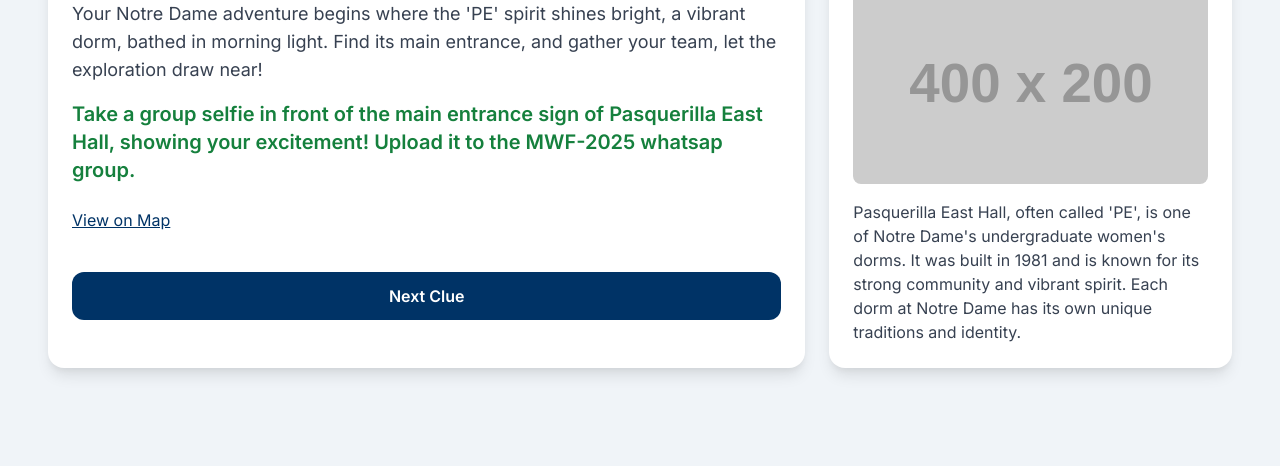
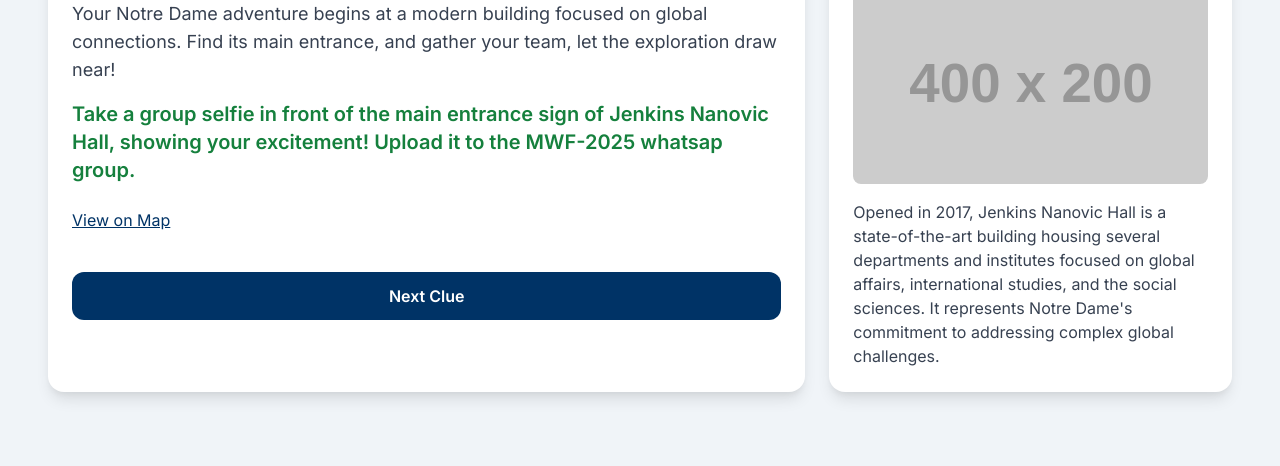
Before and after one commit to Appo226/nd-hunt-guide, a plain HTML site: page index.html in a window 1280 px wide. Shown: the part 334-800 px from the top of the page. Drawn offline with nearby package versions, Linux system fonts and the light colour scheme; placeholder pictures from the web are drawn by us.

Commit message:
Update index.html

```diff
--- a/index.html
+++ b/index.html
@@ -81,7 +81,7 @@
 
         <div id="hunt-content">
             <div class="mb-8">
-                <h2 class="text-xl font-semibold text-gray-800 mb-2">Progress: <span id="progress-text">0/11</span></h2>
+                <h2 class="text-xl font-semibold text-gray-800 mb-2">Progress: <span id="progress-text">0/9</span></h2>
                 <div class="progress-bar">
                     <div id="progress-fill" class="progress-fill"></div>
                 </div>
@@ -115,100 +115,84 @@
     <script>
         // Define all possible locations with their details
         const allLocations = {
-            "Pasquerilla East Hall": {
-                clue: "Your Notre Dame adventure begins where the 'PE' spirit shines bright, a vibrant dorm, bathed in morning light. Find its main entrance, and gather your team, let the exploration draw near!",
-                task: "Take a group selfie in front of the main entrance sign of Pasquerilla East Hall, showing your excitement! Upload it to the MWF-2025 whatsap group.",
-                historyText: "Pasquerilla East Hall, often called 'PE', is one of Notre Dame's undergraduate women's dorms. It was built in 1981 and is known for its strong community and vibrant spirit. Each dorm at Notre Dame has its own unique traditions and identity.",
-                historyImage: "https://placehold.co/400x200/F0F4F8/003366?text=PE", // REPLACE WITH ACTUAL IMAGE
+            "Jenkins Nanovic Hall (Start)": { // Renamed for clarity in route
+                clue: "Your Notre Dame adventure begins at a modern building focused on global connections. Find its main entrance, and gather your team, let the exploration draw near!",
+                task: "Take a group selfie in front of the main entrance sign of Jenkins Nanovic Hall, showing your excitement! Upload it to the MWF-2025 whatsap group.",
+                historyText: "Opened in 2017, Jenkins Nanovic Hall is a state-of-the-art building housing several departments and institutes focused on global affairs, international studies, and the social sciences. It represents Notre Dame's commitment to addressing complex global challenges.",
+                historyImage: "https://placehold.co/400x200/F0F4F8/003366?text=Jenkins+Nanovic+Hall", // REPLACE WITH ACTUAL IMAGE
                 map: "https://www.google.com/maps/dir//Pasquerilla+East+Hall+Sami,+500+Pasquerilla+East+Hall,+Notre+Dame,+IN+46556/data=!4m7!4m6!1m1!4e2!1m2!1m1!1s0x8816d2992b29f9fb:0xe33061ab6a3b23ba!3e0?sa=X&ved=1t:3747&ictx=111" // REPLACE WITH ACTUAL LINK
             },
-            "North Dining Hall": {
-                clue: "From your current spot, head towards the north, where hunger is met, and appetites burst. A grand dining hall, with options so vast, for breakfast or lunch, a memory to last.",
-                task: "Take a photo of your team striking a 'hungry' pose outside the North Dining Hall. Upload it to the MWF-2025 whatsap group.",
-                historyText: "North Dining Hall, built in 1957, was the final building constructed on North Quad and serves as the more modern counterpart to Notre Dame’s older, Gothic-style South Dining Hall (which is much closer to McGlinn, but is unfortunately closed for the summer!). It contains the original wood relief 'The Last Supper', carved by famed sculptor Ivan Mestrovic, on display in the north dining room. It is a meaningful Catholic artwork representing a religious occasion which precedes Easter Sunday, the Catholic Church’s most important holiday.",
-                historyImage: "https://placehold.co/400x200/F0F4F8/003366?text=NDH", // REPLACE WITH ACTUAL IMAGE
-                map: "https://www.google.com/maps/dir//North+Dining+Hall,+Notre+Dame,+IN+46556/data=!4m7!4m6!1m1!4e2!1m2!1m1!1s0x8816d298aa38e83d:0x91f2988a94d13a96!3e0?sa=X&ved=1t:3747&ictx=111" // REPLACE WITH ACTUAL LINK
-            },
             "Coleman-Morse Center": {
-                clue: "Now venture east, past the fields of green, to a vibrant hub, where student life's keen. A center for faith, learning, and fun, the 'CM' invites all, till the day is done.",
+                clue: "From Jenkins Nanovic, venture towards a vibrant hub where student life thrives. A center for faith, learning, and fun, the 'CM' invites all, till the day is done.",
                 task: "Find the main entrance of the Coleman-Morse Center and take a photo of your team showcasing a 'student life' activity (e.g., pretending to study, chat, or grab coffee). Upload it to the MWF-2025 whatsap group.",
                 historyText: "The Coleman-Morse Center is a vital hub for student life and faith formation on campus. It houses Campus Ministry, Campus Recreation, and various student services, providing a welcoming space for community, worship, and engagement.",
                 historyImage: "https://placehold.co/400x200/F0F4F8/003366?text=Coleman-Morse", // REPLACE WITH ACTUAL IMAGE
-                map: "https://www.google.com/maps/dir//Coleman-Morse+Center,+110+Corby+Dr,+Notre+Dame,+IN+46556/data=!4m7!4m6!1m1!4e2!1m2!1m1!1s0x8816d2a0b844260f:0xb181b327f281ec00!3e0?sa=X&ved=1t:3747&ictx=111" // REPLACE WITH ACTUAL LINK
+                map: "https://www.google.com/maps/dir//North+Dining+Hall,+Notre+Dame,+IN+46556/data=!4m7!4m6!1m1!4e2!1m2!1m1!1s0x8816d298aa38e83d:0x91f2988a94d13a96!3e0?sa=X&ved=1t:3747&ictx=111" // REPLACE WITH ACTUAL LINK
             },
             "Grotto of Our Lady of Lourdes": {
-                clue: "From the center's lively hum, seek a sacred place, where candles flicker, and prayers find grace. A peaceful sanctuary, by the lake's soft gleam, a replica of Lourdes, a spiritual dream.",
+                clue: "From the Coleman-Morse Center, seek a sacred place where candles flicker and prayers find grace. A peaceful sanctuary, by the lake's soft gleam, a replica of Lourdes, a spiritual dream.",
                 task: "Take a quiet, respectful photo of your team near the Grotto, perhaps with a lit candle (if safe and permitted) or simply in reflection. Upload it to the MWF-2025 whatsap group.",
                 historyText: "The Grotto of Our Lady of Lourdes is a beloved spiritual landmark on campus, a replica of the original Grotto in Lourdes, France. It's a place of quiet reflection and prayer for students, faculty, and visitors alike, especially popular for candle lighting.",
                 historyImage: "https://placehold.co/400x200/F0F4F8/003366?text=Grotto", // REPLACE WITH ACTUAL IMAGE
-                map: "https://www.google.com/maps/dir//Grotto+of+Our+Lady+of+Lourdes,+Notre+Dame,+IN+46556/data=!4m7!4m6!1m1!4e2!1m2!1m1!1s0x8816d2a1388cc33b:0xcab327e155569f64!3e0?sa=X&ved=1t:3747&ictx=111" // REPLACE WITH ACTUAL LINK
+                map: "https://www.google.com/maps/dir//Coleman-Morse+Center,+110+Corby+Dr,+Notre+Dame,+IN+46556/data=!4m7!4m6!1m1!4e2!1m2!1m1!1s0x8816d2a0b844260f:0xb181b327f281ec00!3e0?sa=X&ved=1t:3747&ictx=111" // REPLACE WITH ACTUAL LINK
             },
             "Basilica of the Sacred Heart": {
                 clue: "Ascend from the Grotto, towards spires so high, a magnificent church, reaching for the sky. With stained glass stories and grandeur profound, a spiritual heart, on hallowed ground.",
                 task: "Capture a team photo outside the Basilica, showcasing its impressive architecture. Upload it to the MWF-2025 whatsap group.",
                 historyText: "The Basilica of the Sacred Heart is the spiritual heart of Notre Dame. Consecrated in 1888, its stunning Gothic Revival architecture, intricate stained glass, and beautiful murals make it a breathtaking place of worship and a campus icon.",
                 historyImage: "https://placehold.co/400x200/F0F4F8/003366?text=Basilica", // REPLACE WITH ACTUAL IMAGE
-                map: "https://www.google.com/maps/dir//Basilica+of+the+Sacred+Heart,+101+Basilica+Dr,+Notre+Dame,+IN+46556/data=!4m7!4m6!1m1!4e2!1m2!1m1!1s0x8816cd4762093aab:0x19056d411e749a72!3e0?sa=X&ved=1t:3747&ictx=111" // REPLACE WITH ACTUAL LINK
+                map: "https://www.google.com/maps/dir//Grotto+of+Our+Lady+of+Lourdes,+Notre+Dame,+IN+46556/data=!4m7!4m6!1m1!4e2!1m2!1m1!1s0x8816d2a1388cc33b:0xcab327e155569f64!3e0?sa=X&ved=1t:3747&ictx=111" // REPLACE WITH ACTUAL LINK
             },
             "Main Building (Golden Dome)": {
-                clue: "Just a few steps away, a golden crown gleams, atop the university's highest dreams. A symbol of knowledge, with Mary so bright, guiding our path, with her radiant light.",
+                clue: "Just a few steps away from the Basilica, a golden crown gleams, atop the university's highest dreams. A symbol of knowledge, with Mary so bright, guiding our path, with her radiant light.",
                 task: "Take a creative group photo with the Golden Dome clearly visible in the background. Try to make it look like you're part of the iconic scene! Upload it to the MWF-2025 whatsap group.",
                 historyText: "The Main Building of the University of Notre Dame is, without a doubt, the best known symbol of the University. It is famous for its Golden Dome, topped by a statue of the Blessed Virgin Mary (an important figure in Catholicism). A famous Notre Dame tradition is that students do not climb the steps of the Main Building until they have graduated, instead they enter through the doors below the stairs. Enter the Main Building and explore the main level. Make sure to see the underside of the dome, the paintings, and the other artwork. Get a photo of your team underneath the dome or in front of the building.",
                 historyImage: "https://placehold.co/400x200/F0F4F8/003366?text=Golden+Dome", // REPLACE WITH ACTUAL IMAGE
+                map: "https://www.google.com/maps/dir//Basilica+of+the+Sacred+Heart,+101+Basilica+Dr,+Notre+Dame,+IN+46556/data=!4m7!4m6!1m1!4e2!1m2!1m1!1s0x8816cd4762093aab:0x19056d411e749a72!3e0?sa=X&ved=1t:3747&ictx=111" // REPLACE WITH ACTUAL LINK
+            },
+            "LaFortune Student Center": {
+                clue: "From the Main Building, seek a bustling hub where students convene for food, fun, and study, a lively scene. From coffee to shops, and places to meet, LaFortune's doors open, a campus heartbeat.",
+                task: "Take a photo of your team doing something 'student-like' (e.g., studying, grabbing coffee, chatting) outside LaFortune Student Center. Upload it to the MWF-2025 whatsap group.",
+                historyText: "LaFortune Student Center, fondly abbreviated “LaFun” by students, opened in 1953 and has been the epicenter of student errands and activities with friends ever since! Its four floors are filled with study spaces, coffee shops, late night snack locations, a convenience store, and–for our purposes–meeting places. Meet inside Lafortune Student Center near the circular Welcome desk on the first floor at 10:30 AM!",
+                historyImage: "https://placehold.co/400x200/F0F4F8/003366?text=LaFun", // REPLACE WITH ACTUAL IMAGE
                 map: "https://www.google.com/maps/dir/41.6960492,-86.2377641/Main+Building,+Notre+Dame,+IN+46556/@41.6996301,-86.2436558,16z/data=!3m1!4b1!4m9!4m8!1m1!4e1!1m5!1m1!1s0x8816d2a174b341c1:0xa08d1a8f76f77ddf!2m2!1d-86.2390726!2d41.7030267?entry=ttu&g_ep=EgoyMDI1MDUyNi4wIKXMDSoASAFQAw%3D%3D" // REPLACE WITH ACTUAL LINK
             },
-            "Our Lady of the Lake World Peace Plaza": {
-                clue: "Near the serene lake, a peaceful expanse, where contemplation and beauty enhance. Look for a monument, with symbols of hope, a global message, on this campus slope.",
-                task: "Take a thoughtful group photo at the World Peace Plaza, perhaps touching the globe or reflecting by the lake. Upload it to the MWF-2025 whatsap group.",
-                historyText: "The Our Lady of the Lake World Peace Plaza is a beautiful and reflective space near St. Mary's Lake. It features a large globe sculpture and serves as a symbol of Notre Dame's commitment to peace and global understanding.",
-                historyImage: "https://placehold.co/400x200/F0F4F8/003366?text=Plaza", // REPLACE WITH ACTUAL IMAGE
-                map: "https://www.google.com/maps/dir//Our+Lady+of+the+Lakes+World+Peace+Plaza,+Holy+Cross+Dr,+Notre+Dame,+IN+46556/data=!4m7!4m6!1m1!4e2!1m2!1m1!1s0x8816d3a49c1e9851:0xc756b895d3cc89f2!3e0?sa=X&ved=1t:3747&ictx=111" // REPLACE WITH ACTUAL LINK
-            },
             "Hesburgh Library ('Touchdown Jesus')": {
-                clue: "Beyond the plaza, a colossal facade, with a mosaic so grand, a spiritual parade. 'Touchdown Jesus' watches, with arms open wide, a beacon of wisdom, where knowledge resides.",
+                clue: "Beyond LaFortune, a colossal facade with a mosaic so grand, a spiritual parade. 'Touchdown Jesus' watches, with arms open wide, a beacon of wisdom, where knowledge resides.",
                 task: "Recreate the 'Touchdown Jesus' pose with your team in front of the Hesburgh Library mural. Make it dramatic! Upload it to the MWF-2025 whatsap group.",
                 historyText: "The Hesburgh Library is one of the most iconic buildings on campus, famous for the “Word of Life” mural, which is better known by the ND community as Touchdown Jesus. It is so named because, from inside the football stadium (hint, hint!), it looks like the ball goes between Jesus’ hands when the players kick a field goal.",
                 historyImage: "https://placehold.co/400x200/F0F4F8/003366?text=Hesburgh+Library", // REPLACE WITH ACTUAL IMAGE
+                map: "https://www.google.com/maps/dir//Our+Lady+of+the+Lakes+World+Peace+Plaza,+Holy+Cross+Dr,+Notre+Dame,+IN+46556/data=!4m7!4m6!1m1!4e2!1m2!1m1!1s0x8816d3a49c1e9851:0xc756b895d3cc89f2!3e0?sa=X&ved=1t:3747&ictx=111" // REPLACE WITH ACTUAL LINK
+            },
+            "Notre Dame Stadium & Duncan Student Center": { // Combined name for clarity
+                clue: "From scholarly pursuits, to the roar of the crowd, head south to the stadium, standing proud. Where legends are born, and victories won, a hallowed ground for the Irish, second to none. Don't forget to explore the modern student hub attached!",
+                task: "Take a team photo outside the main entrance of Notre Dame Stadium, showing your Irish spirit! Also, try to find a unique feature of the Duncan Student Center to include. Upload it to the MWF-2025 whatsap group.",
+                historyText: "When you say Notre Dame, most people around the world immediately think of football (American Football, that is). Notre Dame Stadium is the home field of the University of Notre Dame Fighting Irish football team. The Stadium is surrounded by 5 statues of famous Notre Dame coaches: Knute Rockne, Dan Devine, Ara Parseghian, Frank Leahy, and Lou Holtz. Find one of these statues and take a photo of a team member posing as the statue! The Duncan Student Center, connected to the stadium, is a newer addition providing extensive student spaces, dining, and recreation.",
+                historyImage: "https://placehold.co/400x200/F0F4F8/003366?text=Notre+Dame+Stadium+%26+Duncan", // REPLACE WITH ACTUAL IMAGE
                 map: "https://www.google.com/maps/dir//Hesburgh+Library,+284+Hesburgh+Library,+Notre+Dame,+IN+46556/data=!4m7!4m6!1m1!4e2!1m2!1m1!1s0x8816d29f1af60a29:0x87f74f541c574744!3e0?sa=X&ved=1t:3747&ictx=111" // REPLACE WITH ACTUAL LINK
             },
-            "Notre Dame Stadium": {
-                clue: "From scholarly pursuits, to the roar of the crowd, head south to the stadium, standing proud. Where legends are born, and victories won, a hallowed ground for the Irish, second to none.",
-                task: "Take a team photo outside the main entrance of Notre Dame Stadium, showing your Irish spirit! Upload it to the MWF-2025 whatsap group.",
-                historyText: "When you say Notre Dame, most people around the world immediately think of football (American Football, that is). Notre Dame Stadium is the home field of the University of Notre Dame Fighting Irish football team. The Stadium is surrounded by 5 statues of famous Notre Dame coaches: Knute Rockne, Dan Devine, Ara Parseghian, Frank Leahy, and Lou Holtz. Find one of these statues and take a photo of a team member posing as the statue!",
-                historyImage: "https://placehold.co/400x200/F0F4F8/003366?text=Notre+Dame+Stadium", // REPLACE WITH ACTUAL IMAGE
-                map: "https://www.google.com/maps/dir//Notre+Dame+Stadium,+2010+Moose+Krause+Cir,+Notre+Dame,+IN+46556/data=!4m7!4m6!1m1!4e2!1m2!1m1!1s0x8816cd69c5928e6d:0x76b0222fdeaa2c91!3e0?sa=X&ved=1t:3747&ictx=111" // REPLACE WITH ACTUAL LINK
-            },
-            "LaFortune Student Center": {
-                clue: "Seek a bustling hub, where students convene, for food, fun, and study, a lively scene. From coffee to shops, and places to meet, LaFortune's doors open, a campus heartbeat.",
-                task: "Take a photo of your team doing something 'student-like' (e.g., studying, grabbing coffee, chatting) outside LaFortune Student Center. Upload it to the MWF-2025 whatsap group.",
-                historyText: "LaFortune Student Center, fondly abbreviated “LaFun” by students, opened in 1953 and has been the epicenter of student errands and activities with friends ever since! Its four floors are filled with study spaces, coffee shops, late night snack locations, a convenience store, and–for our purposes–meeting places. Meet inside Lafortune Student Center near the circular Welcome desk on the first floor at 10:30 AM!",
-                historyImage: "https://placehold.co/400x200/F0F4F8/003366?text=LaFun", // REPLACE WITH ACTUAL IMAGE
-                map: "https://www.google.com/maps/dir//Student+Center+(LaFortune),+Notre+Dame,+IN+46556/data=!4m7!4m6!1m1!4e2!1m2!1m1!1s0x8816d2a1b46712b1:0xd150329d3746f090!3e0?sa=X&ved=1t:3747&ictx=111" // REPLACE WITH ACTUAL LINK
-            },
-            "Jenkins Nanovic Hall (Finish)": {
-                clue: "Your quest is complete, your journey's end near, to a modern new hall, banishing all fear. Global connections and studies so deep, Jenkins Nanovic awaits, secrets to keep.",
+            "Jenkins Nanovic Hall (Finish)": { // Renamed for clarity in route, and as the official finish
+                clue: "Your quest is complete, your journey's end near, to the modern hall where your adventure began, banishing all fear. Global connections and studies so deep, Jenkins Nanovic awaits, secrets to keep.",
                 task: "Take a final celebratory group selfie in front of the Jenkins Nanovic Hall sign. You've conquered the campus! Upload it to the MWF-2025 whatsap group.",
                 historyText: "Opened in 2017, Jenkins Nanovic Hall is a state-of-the-art building housing several departments and institutes focused on global affairs, international studies, and the social sciences. It represents Notre Dame's commitment to addressing complex global challenges.",
                 historyImage: "https://placehold.co/400x200/F0F4F8/003366?text=Jenkins+Nanovic+Hall", // REPLACE WITH ACTUAL IMAGE
-                map: "https://www.google.com/maps/dir//Stepan+Center,+Notre+Dame,+IN+46556/data=!4m7!4m6!1m1!4e2!1m2!1m1!1s0x8816d298585c30f5:0xda3a1cba7d2ae855!3e0?sa=X&ved=1t:3747&ictx=111" // REPLACE WITH ACTUAL LINK
+                map: "https://www.google.com/maps/dir//Notre+Dame+Stadium,+2010+Moose+Krause+Cir,+Notre+Dame,+IN+46556/data=!4m7!4m6!1m1!4e2!1m2!1m1!1s0x8816cd69c5928e6d:0x76b0222fdeaa2c91!3e0?sa=X&ved=1t:3747&ictx=111" // REPLACE WITH ACTUAL LINK
             }
         };
 
-        // Define the single route for the group (11 stops including start and finish)
-        // This route is designed to be geographically efficient, minimizing backtracking.
+        // Define the single route for the group
         const singleGroupRoute = [
-            "Pasquerilla East Hall",
-            "North Dining Hall",
+            "Jenkins Nanovic Hall (Start)",
+            "Coleman-Morse Center",
+            "Grotto of Our Lady of Lourdes",
+            "Basilica of the Sacred Heart",
             "Main Building (Golden Dome)",
-            "Basilica of the Sacred Heart", // Inserted here
-            "Grotto of Our Lady of Lourdes",
-            "The Plaza",
-            "Coleman-Morse Center",
             "LaFortune Student Center",
             "Hesburgh Library ('Touchdown Jesus')",
-            "Notre Dame Stadium",
+            "Notre Dame Stadium & Duncan Student Center",
             "Jenkins Nanovic Hall (Finish)"
         ];
+
 
         let currentStopIndex = 0;
         let selectedStops = singleGroupRoute; // The single group will follow this route
```
